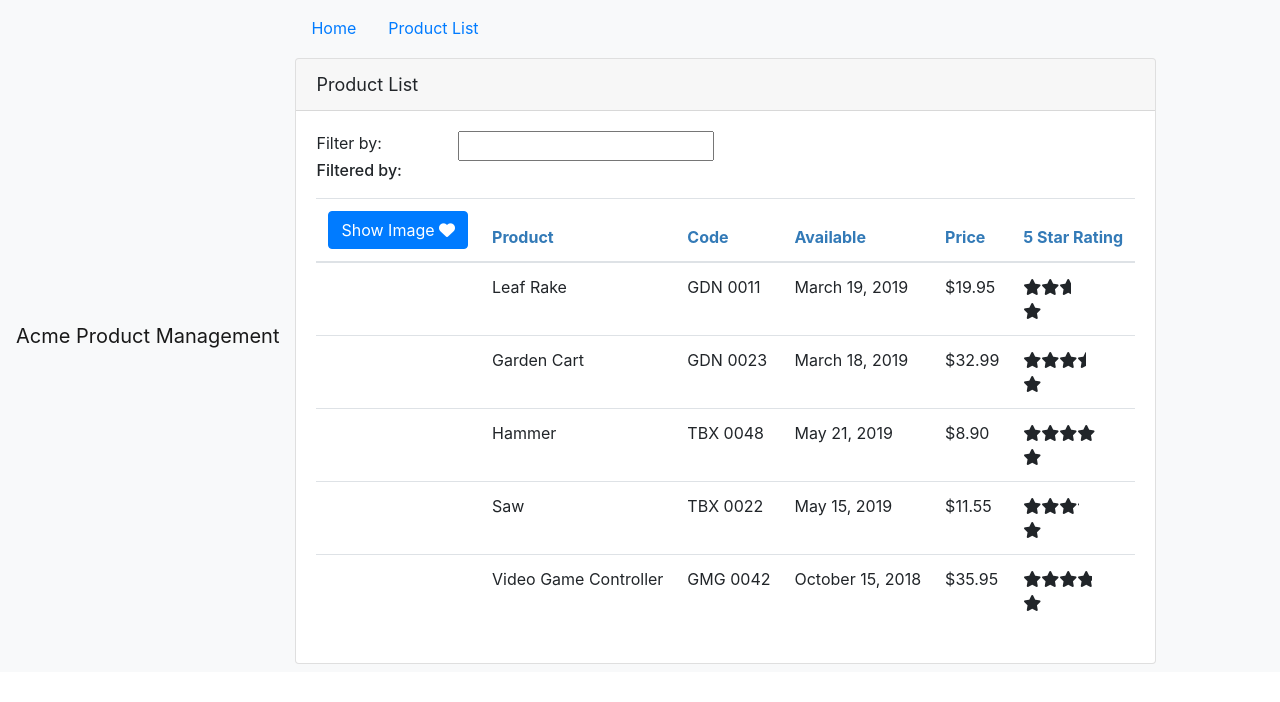
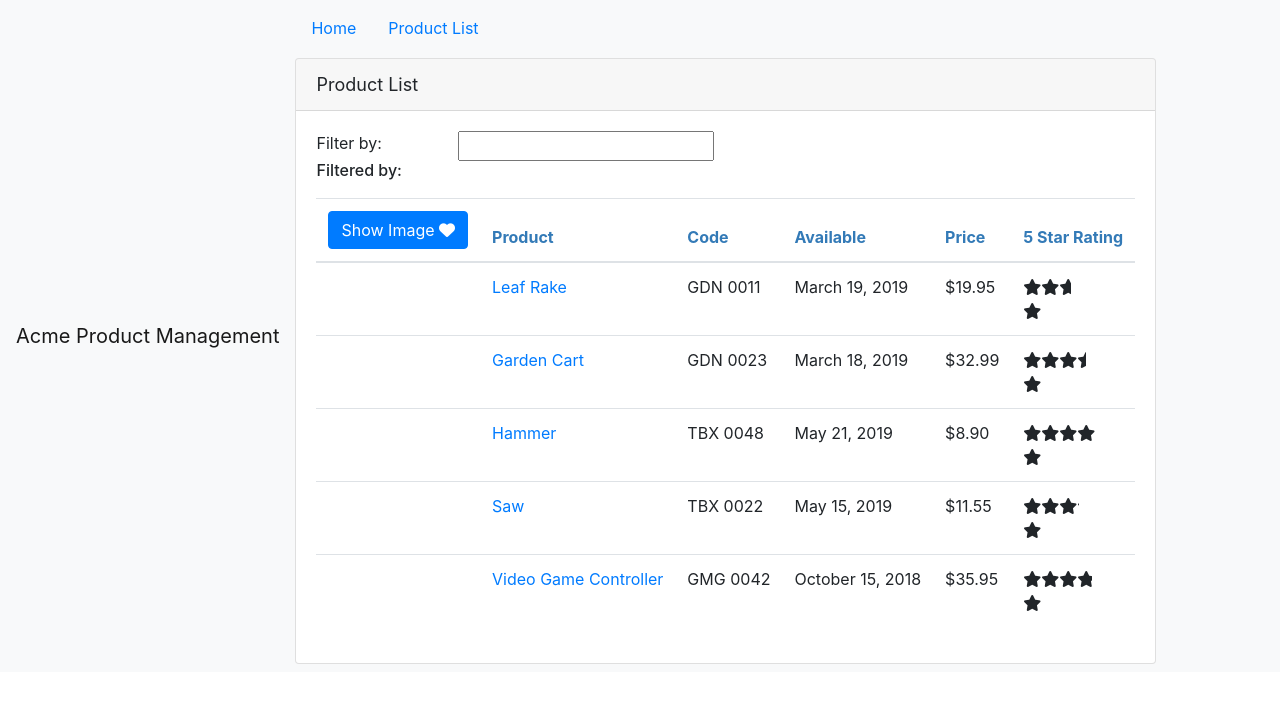
Before and after one commit to KBeltz/dk_getting-started, an Angular app: page /products in a window 1280 px wide. Shown: the top 702 px of the page. Built offline with nearby package versions, Linux system fonts and the light colour scheme.

Commit message:
link to product detail

```diff
--- a/src/app/products/product-list.component.html
+++ b/src/app/products/product-list.component.html
@@ -42,7 +42,9 @@
                 [style.margin.px]="imageMargin"
               />
             </td>
-            <td>{{ product.productName }}</td>
+            <td>
+              <a [routerLink]="['/products', product.productId]">{{ product.productName }}</a>
+            </td>
             <td>{{ product.productCode | convertToSpaces:'-' }}</td>
             <td>{{ product.releaseDate }}</td>
             <td>{{ product.price | currency }}</td>
```
